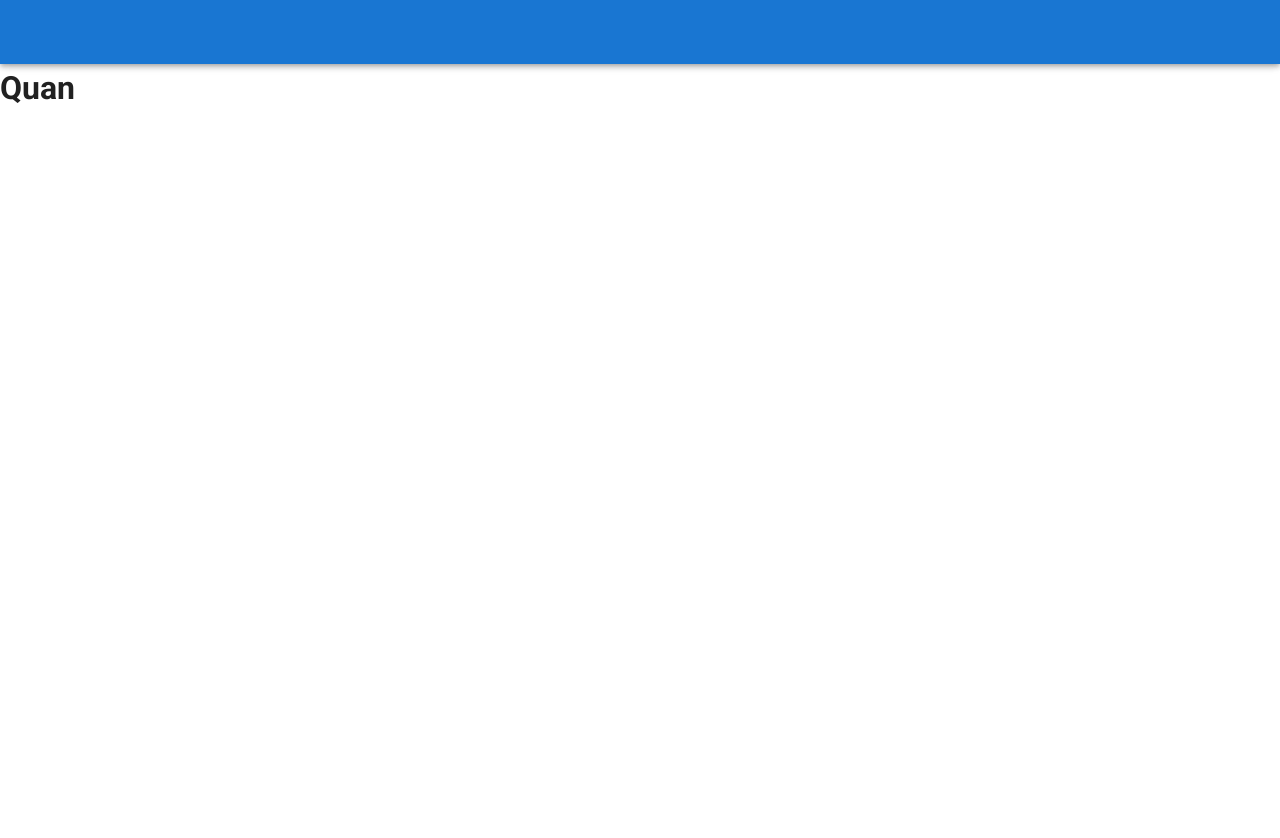
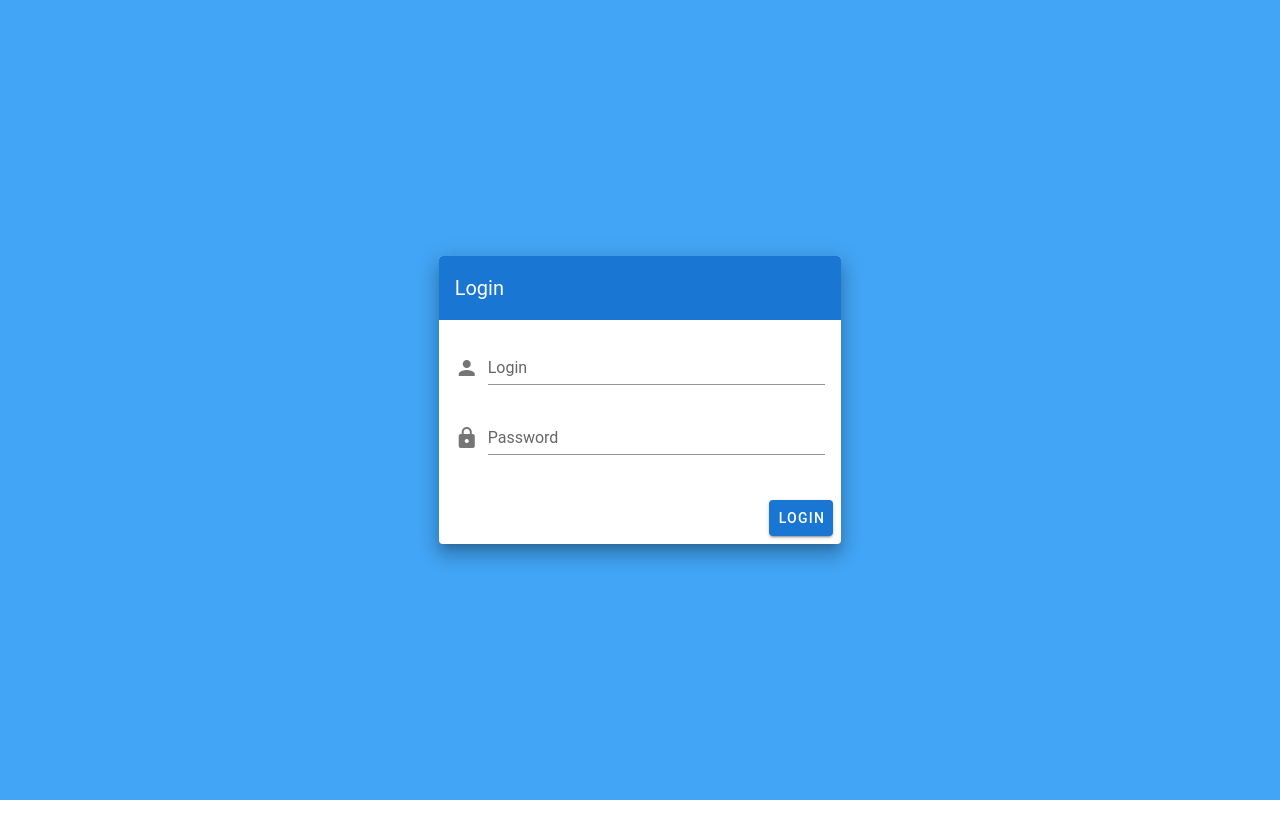
Before and after one commit to quan97dn/webrtc-vue, a Vue app: page /login in a window 1280 px wide. Shown: the top 838 px of the page. After the commit the page ends 800 px from the top, so only its background shows below. Built offline with nearby package versions, Linux system fonts and the light colour scheme.

Commit message:
implement login ui

```diff
--- a/package.json
+++ b/package.json
@@ -18,6 +18,8 @@
     "vuex": "^3.1.2"
   },
   "devDependencies": {
+    "@mdi/font": "^4.9.95",
+    "@mdi/js": "^4.9.95",
     "@typescript-eslint/eslint-plugin": "^2.18.0",
     "@typescript-eslint/parser": "^2.18.0",
     "@vue/cli-plugin-babel": "~4.2.0",
@@ -30,6 +32,7 @@
     "@vue/eslint-config-typescript": "^5.0.1",
     "eslint": "^6.7.2",
     "eslint-plugin-vue": "^6.1.2",
+    "material-design-icons-iconfont": "^5.0.1",
     "node-sass": "^4.12.0",
     "sass": "^1.19.0",
     "sass-loader": "^8.0.2",
--- a/public/index.html
+++ b/public/index.html
@@ -6,8 +6,6 @@
     <meta name="viewport" content="width=device-width,initial-scale=1.0">
     <link rel="icon" href="<%= BASE_URL %>favicon.ico">
     <title><%= htmlWebpackPlugin.options.title %></title>
-    <link rel="stylesheet" href="https://fonts.googleapis.com/css?family=Roboto:100,300,400,500,700,900">
-    <link rel="stylesheet" href="https://cdn.jsdelivr.net/npm/@mdi/font@latest/css/materialdesignicons.min.css">
   </head>
   <body>
     <noscript>
--- a/src/App.vue
+++ b/src/App.vue
@@ -1,15 +1,5 @@
 <template>
   <v-app>
-    <v-app-bar
-      app
-      color="primary"
-      dark
-    >
-      <div class="d-flex align-center">
-
-      </div>
-    </v-app-bar>
-
     <v-content>
       <router-view />
     </v-content>
--- a/src/plugins/vuetify.ts
+++ b/src/plugins/vuetify.ts
@@ -1,7 +1,11 @@
 import Vue from 'vue';
 import Vuetify from 'vuetify/lib';
+import 'material-design-icons-iconfont/dist/material-design-icons.css'
 
 Vue.use(Vuetify);
 
 export default new Vuetify({
+  icons: {
+    iconfont: 'md',
+  },
 });
--- a/src/views/auth/Login.vue
+++ b/src/views/auth/Login.vue
@@ -1,17 +1,40 @@
 <template>
-  <v-app>
-    <div class="login">
-      <h1>Quan</h1>
-    </div>
+  <v-app id="inspire" :style="{background: '#42A5F5'}">
+    <v-content>
+      <v-container class="fill-height" fluid>
+        <v-row align="center" justify="center">
+          <v-col cols="12" sm="8" md="4">
+            <v-card class="elevation-12">
+              <v-toolbar color="primary" dark flat>
+                <v-toolbar-title>Login</v-toolbar-title>
+                <v-spacer />
+              </v-toolbar>
+              <v-card-text>
+                <v-form>
+                  <v-text-field label="Login" name="login" prepend-icon="person" type="text" />
+                  <v-text-field
+                    id="password"
+                    label="Password"
+                    name="password"
+                    prepend-icon="lock"
+                    type="password"
+                  />
+                </v-form>
+              </v-card-text>
+              <v-card-actions>
+                <v-spacer />
+                <v-btn color="primary">Login</v-btn>
+              </v-card-actions>
+            </v-card>
+          </v-col>
+        </v-row>
+      </v-container>
+    </v-content>
   </v-app>
 </template>
 
 <script>
-
 export default {
-  name: 'Login',
-  components: {
-    //
-  }
-}
+  //
+};
 </script>
```
Also changed, not shown: 1 other file (tests, documents, lock files or other folders). Lines whose indentation alone changed are shown as unchanged.
